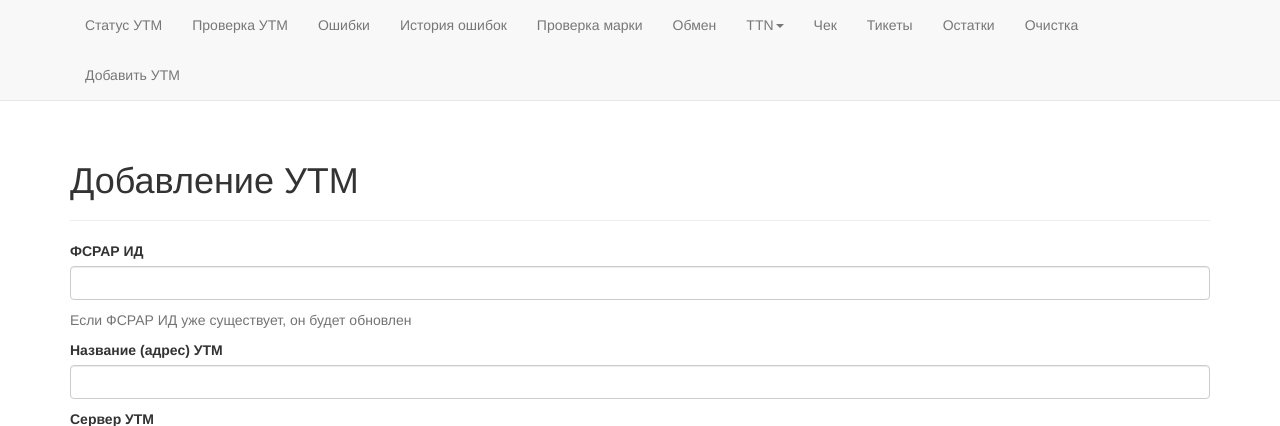
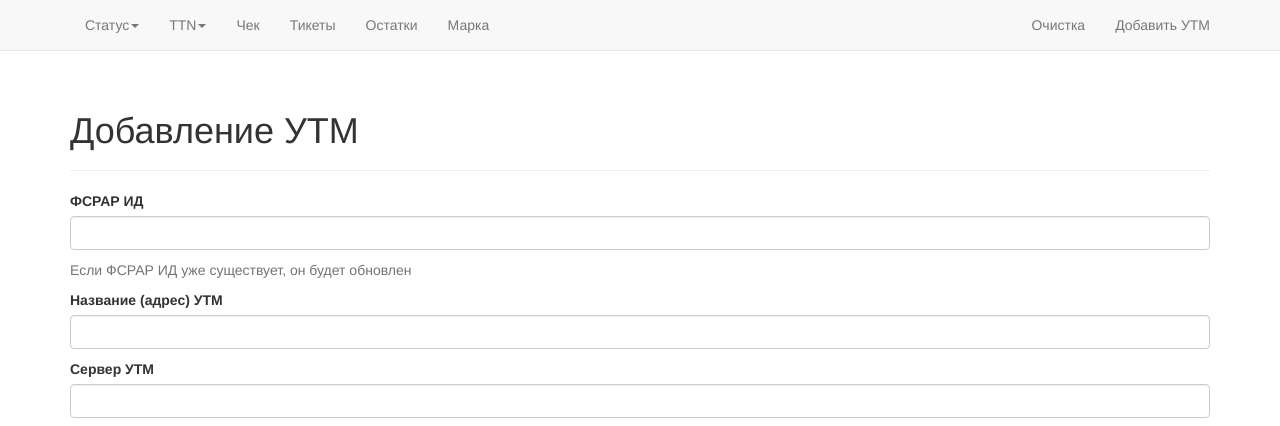
Before and after one commit to lamak/utmr, a Flask app: page /add_utm in a window 1280 px wide. Shown: the top 426 px of the page. Run offline with Flask 2, Linux system fonts and the light colour scheme; some libraries are stand-ins or nearby versions.

Commit message:
rearranged / nested menu

```diff
--- a/templates/menu.html
+++ b/templates/menu.html
@@ -2,12 +2,24 @@
     <div class="container">
         <div class="navbar-collapse collapse">
             <ul class="nav navbar-nav">
-                <li><a href="{{ url_for('status') }}" title="Результат последней проверки">Статус УТМ</a></li>
-                <li><a href="{{ url_for('status_check') }}" title="Опрос всех УТМ">Проверка УТМ</a></li>
-                <li><a href="{{ url_for('get_utm_errors') }}" title="За сегодня">Ошибки</a></li>
-                <li><a href="{{ url_for('view_errors') }}" title="Все время, статистика">История ошибок</a></li>
-                <li><a href="{{ url_for('check_mark') }}" title="Проверка в УТМ">Проверка марки</a></li>
-                <li><a href="{{ url_for('postman_check') }}" title="Необработанные в очереди обмена">Обмен</a></li>
+
+
+                <li class="dropdown">
+                    <a href="#" class="dropdown-toggle" data-toggle="dropdown" role="button" aria-haspopup="true"
+                       aria-expanded="false">Статус<span class="caret"></span></a>
+                    <ul class="dropdown-menu">
+                        <li class="dropdown-header">Статус УТМ</li>
+                        <li><a href="{{ url_for('status') }}" title="Результат последней проверки">Статус</a></li>
+                        <li><a href="{{ url_for('status_check') }}" title="Опрос всех УТМ">Проверить вручную</a></li>
+                        <li role="separator" class="divider"></li>
+                        <li class="dropdown-header">Ошибки чеков</li>
+                        <li><a href="{{ url_for('get_utm_errors') }}" title="За сегодня">Текущие</a></li>
+                        <li><a href="{{ url_for('view_errors') }}" title="За все время">Статистика ошибок</a></li>
+                        <li role="separator" class="divider"></li>
+                        <li><a href="{{ url_for('postman_check') }}" title="Необработанные ">Очередь обмена</a>
+                        </li>
+                    </ul>
+                </li>
 
                 <li class="dropdown">
                     <a href="#" class="dropdown-toggle" data-toggle="dropdown" role="button" aria-haspopup="true"
@@ -28,9 +40,13 @@
                 <li><a href="{{ url_for('cheque') }}">Чек</a></li>
                 <li><a href="{{ url_for('get_tickets') }}" title="Проверка квитанций (tickets) обмена">Тикеты</a></li>
                 <li><a href="{{ url_for('get_rests') }}" title="Сводка остатков по последним запросам">Остатки</a></li>
+                <li><a href="{{ url_for('check_mark') }}" title="Запрос состояния">Марка</a></li>
+            </ul>
+
+            <ul class="nav navbar-nav navbar-right">
                 <li><a href="{{ url_for('service_clean') }}" title="Удаление TTNFORMREG справок">Очистка</a></li>
                 <li><a href="{{ url_for('add_utm') }}" title="Добавление или изменение">Добавить УТМ</a></li>
-
+            </ul>
         </div><!--/.nav-collapse -->
     </div>
 </div>
```
